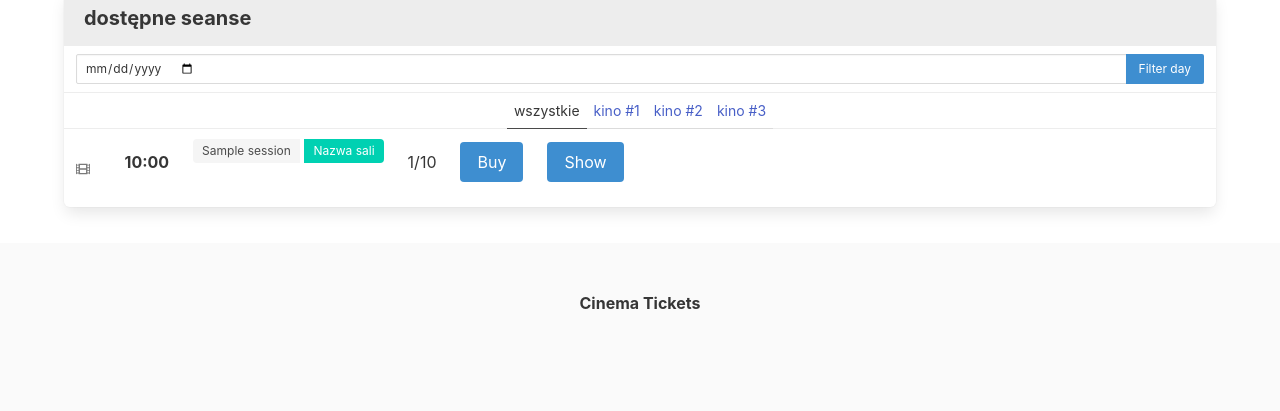
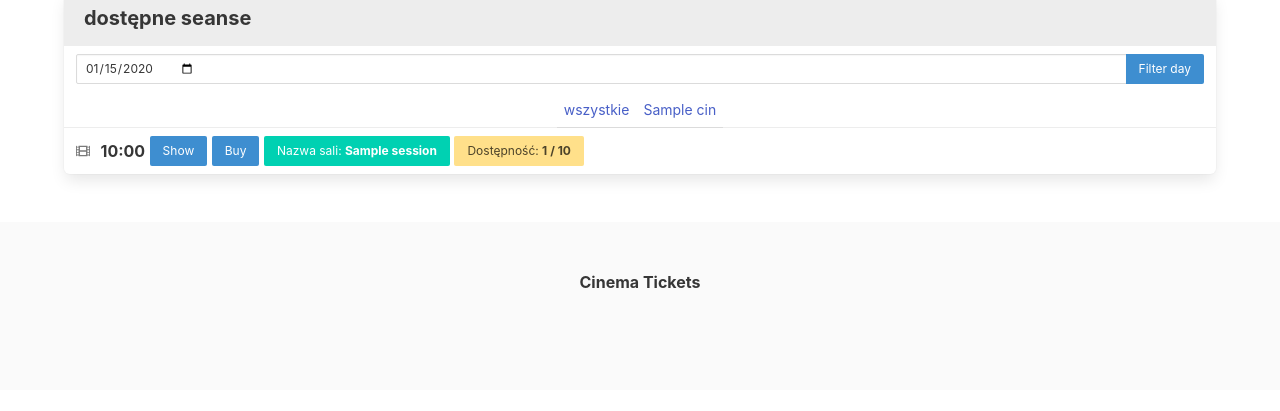
Before and after one commit to eplightning/cinema-tickets, a Flask app: template cinema_tickets/templates/movie.html in a window 1280 px wide. Shown: the part 541-952 px from the top of the page. After the commit the page ends 829 px from the top, so only its background shows below. Run offline with Flask 2, Linux system fonts and the light colour scheme; the template is opened without the code that fills it: most values are stand-ins (such as "Sample title", 1, 10 or a date in 2020); some libraries are stand-ins or nearby versions.

Commit message:
Correct layout of movie view, add filtering

```diff
--- a/cinema_tickets/templates/movie.html
+++ b/cinema_tickets/templates/movie.html
@@ -1,5 +1,5 @@
-{% extends 'layout.html' %}
-{% block body %}
+{% extends 'layout.html' %} {% block body %}
+{% set cinema_path = path + '?date=' + date.strftime('%Y-%m-%d') %}
 <div class="tile is-ancestor">
   <div class="tile is-4 is-vertical is-parent">
     <div class="tile is-child">
@@ -11,7 +11,7 @@
   <div class="tile is-parent">
     <div class="tile is-child box">
       <p class="title">{{ movie.name }}</p>
-      <p>{{ movie.description }}</p>
+      <p>{{ movie.description }} {{date_path}}</p>
     </div>
   </div>
 </div>
@@ -19,50 +19,47 @@
   <p class="panel-heading">
     dostępne seanse
   </p>
+  <form action="{{path}}" method="get">
   <div class="panel-block">
     <div class="field has-addons select-date">
       <p class="control is-expanded">
-        <input class="input is-small" type="date">
+        <input name="date" class="input is-small" type="date" value="{{ date.strftime('%Y-%m-%d') }}">
       </p>
       <p class="control">
-        <a class="button is-info is-small">
+        {% if cinema is not none %}
+        <input name="cinema" type="hidden" value="{{cinema}}">
+        {% endif %}
+        <button type="submit" class="button is-info is-small">
           Filter day
-        </a>
+        </button>
       </p>
     </div>
   </div>
+  </form>
   <p class="panel-tabs">
-    <a class="is-active">wszystkie</a>
-    <a>kino #1</a>
-    <a>kino #2</a>
-    <a>kino #3</a>
+    <a{% if cinema is none %} class="is-active"{% endif %} href="{{cinema_path}}">wszystkie</a>
+    {% for cin in cinemas %}
+    <a{% if cin.id == cinema %} class="is-active"{% endif %} href="{{cinema_path}}&amp;cinema={{ cin.id }}">{{ cin.name }}</a>
+    {% endfor %}
   </p>
   {% for session, tickets_count in sessions %}
-  <div class="panel-block columns is-multiline">
-    <div class="column is-narrow panel-icon">
+  <div class="panel-block">
+    <span class="panel-icon">
       <i class="fas fa-film"></i>
-    </div>
-    <time class="column is-narrow" datetime="">
-      <strong>{{ session.time.time().strftime('%H:%M') }}</strong>
-    </time>
-    <div class="column is-narrow tags has-addons">
-      <div class="tag">{{ session.hall_name }}</div>
-      <div class="tag is-primary">Nazwa sali</div>
-    </div>
-
-    <div class="column is-narrow">
-      {{ tickets_count }}/{{ session.hall_capacity }}
-    </div>
-    <div class="column is-narrow">
-      <a class="button is-info" href="{{ url_for('.show_buy_ticket', id=session.id) }}">
-        Buy
-      </a>
-    </div>
-    <div class="column is-narrow">
-      <a class="button is-info" href="{{ url_for('.show_tickets', id=session.id) }}">
-        Show
-      </a>
-    </div>
+    </span>
+    <strong>{{ session.time.time().strftime('%H:%M') }}</strong>
+    &nbsp;
+    <a class="button is-info is-small" href="{{ url_for('.show_tickets', id=session.id) }}">
+      Show
+    </a>
+    &nbsp;
+    <a class="button is-info is-small" {% if tickets_count >= session.hall_capacity %}disabled{% else %}href="{{ url_for('.show_buy_ticket', id=session.id) }}"{% endif %}>
+      Buy
+    </a>
+    &nbsp;
+    <a class="button is-primary is-small">Nazwa sali:&nbsp;<strong>{{ session.hall_name }}</strong></a>
+    &nbsp;
+    <a class="button is-warning is-small">Dostępność:&nbsp;<strong>{{ tickets_count }} / {{ session.hall_capacity }}</strong></a>
   </div>
   {% endfor %}
 </nav>
--- a/cinema_tickets/views.py
+++ b/cinema_tickets/views.py
@@ -29,7 +29,10 @@ def show_movie(id):
 
     print(list(sessions_list))
 
-    return render_template('movie.html', movie=movie, sessions=sessions_list, title='Movie')
+    return render_template('movie.html',
+        movie=movie, sessions=sessions_list, cinemas=get_cinemas(), title='Movie',
+        cinema=cinema, date=date, path=request.path
+    )
 
 @app.route('/movie/<uuid:id>/cover')
 def movie_cover(id):
```
